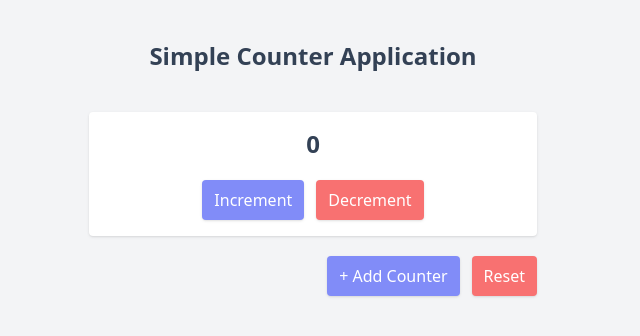
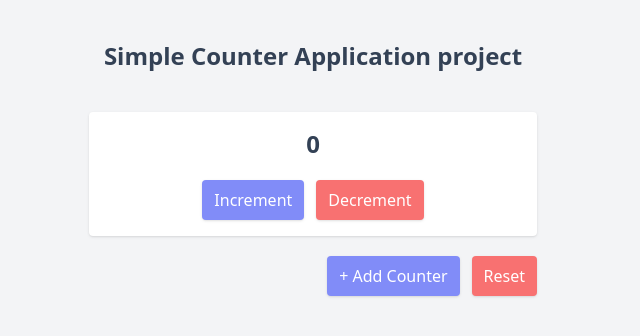
Before and after one commit to dev-SazzadHossain/Pratice_git, a plain HTML site: page html_project/index.html in a window 1280 px wide. Shown: the whole page, without its empty margins (327-967 px from the left). Drawn offline with nearby package versions, Linux system fonts and the light colour scheme.

Commit message:
text change

```diff
--- a/html_project/index.html
+++ b/html_project/index.html
@@ -13,7 +13,7 @@
     <div class="w-screen h-screen p-10 bg-gray-100 text-slate-700">
       <!-- header -->
       <h1 class="max-w-md mx-auto text-center text-2xl font-bold">
-        Simple Counter Application
+        Simple Counter Application project
       </h1>
 
       <!-- counters -->
```
